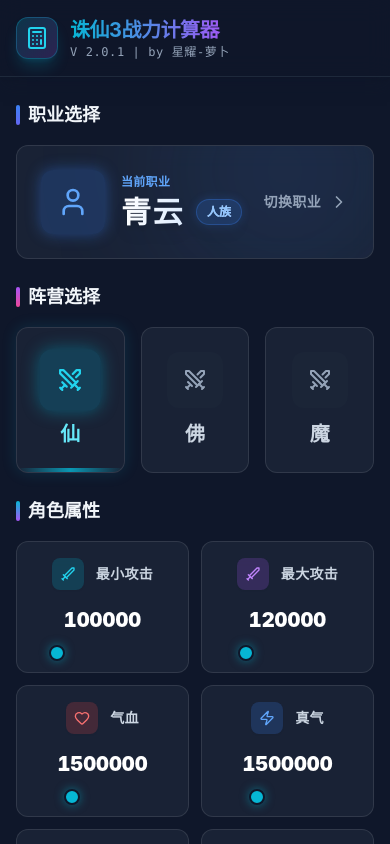
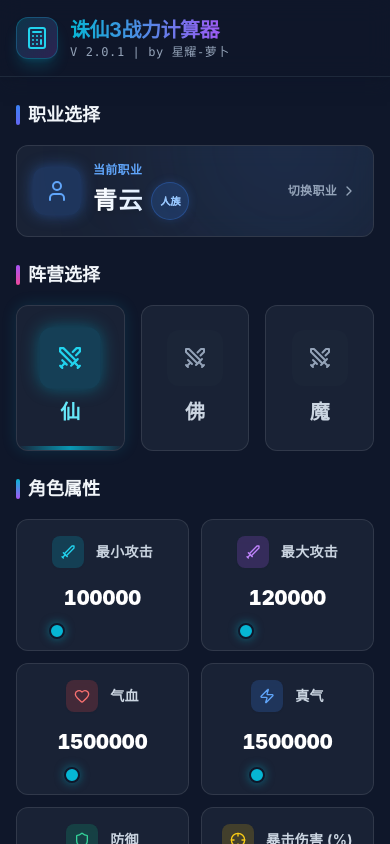
Before and after one commit to myonlystarWang/new_zx_calc, a React app in the folder web_app/: page / in a window 390 px wide. Shown: the top 844 px of the page. Built offline with nearby package versions, Linux system fonts and the light colour scheme; the HTML template or start-up script is replaced by a standard one.

Commit message:
修改小问题

```diff
--- a/web_app/src/components/business/ClassSelector.tsx
+++ b/web_app/src/components/business/ClassSelector.tsx
@@ -31,26 +31,26 @@
             {/* Selected Class Display (Trigger) */}
             <div
                 onClick={() => setIsModalOpen(true)}
-                className="glass-panel p-6 cursor-pointer transition-all duration-300 hover:border-blue-500/50 group relative overflow-hidden border-blue-500/30 bg-blue-500/5"
+                className="glass-panel p-4 md:p-6 cursor-pointer transition-all duration-300 hover:border-blue-500/50 group relative overflow-hidden border-blue-500/30 bg-blue-500/5"
             >
                 <div className="flex items-center justify-between relative z-10">
-                    <div className="flex items-center gap-4">
-                        <div className="p-4 rounded-xl bg-blue-500/20 text-blue-400 shadow-[0_0_15px_rgba(59,130,246,0.4)]">
-                            <User className="w-8 h-8" />
+                    <div className="flex items-center gap-3 md:gap-4">
+                        <div className="p-3 md:p-4 rounded-xl bg-blue-500/20 text-blue-400 shadow-[0_0_15px_rgba(59,130,246,0.4)]">
+                            <User className="w-6 h-6 md:w-8 md:h-8" />
                         </div>
                         <div>
                             <div className="text-xs text-blue-400 font-bold mb-1 tracking-wide">当前职业</div>
-                            <div className="text-3xl font-black text-transparent bg-clip-text bg-gradient-to-r from-white to-blue-200 drop-shadow-lg tracking-wider flex items-center gap-3">
+                            <div className="text-2xl md:text-3xl font-black text-transparent bg-clip-text bg-gradient-to-r from-white to-blue-200 drop-shadow-lg tracking-wider flex items-center gap-2 md:gap-3">
                                 {currentClass?.ClassName || '未选择'}
-                                <span className="text-xs font-bold text-blue-300 px-2.5 py-1 rounded-full bg-blue-500/20 border border-blue-500/30 shadow-[0_0_10px_rgba(59,130,246,0.2)] tracking-normal">
+                                <span className="text-[10px] md:text-xs font-bold text-blue-300 px-2 md:px-2.5 py-0.5 md:py-1 rounded-full bg-blue-500/20 border border-blue-500/30 shadow-[0_0_10px_rgba(59,130,246,0.2)] tracking-normal whitespace-nowrap">
                                     {currentClass?.Race || '未知'}
                                 </span>
                             </div>
                         </div>
                     </div>
-                    <div className="flex items-center gap-2 text-slate-400 group-hover:text-blue-300 transition-colors">
-                        <span className="text-sm font-bold tracking-wide">切换职业</span>
-                        <ChevronRight className="w-5 h-5" />
+                    <div className="flex items-center gap-1 md:gap-2 text-slate-400 group-hover:text-blue-300 transition-colors">
+                        <span className="text-xs md:text-sm font-bold tracking-wide whitespace-nowrap">切换职业</span>
+                        <ChevronRight className="w-4 h-4 md:w-5 md:h-5" />
                     </div>
                 </div>
 
--- a/web_app/src/components/layout/Header.tsx
+++ b/web_app/src/components/layout/Header.tsx
@@ -3,7 +3,7 @@
 
 export const Header: React.FC = () => {
     return (
-        <header className="w-full py-4 md:py-6 mb-6 md:mb-8 border-b border-slate-800 bg-slate-900/80 backdrop-blur-md sticky top-0 z-50 shadow-lg shadow-slate-900/50">
+        <header className="w-full py-4 md:py-6 mb-6 md:mb-8 border-b border-slate-800 bg-slate-900/80 backdrop-blur-md sticky top-0 z-[100] shadow-lg shadow-slate-900/50">
             <div className="container mx-auto px-4 flex items-center justify-between">
                 <div className="flex items-center gap-3">
                     <div className="p-2 bg-gradient-to-br from-cyan-500/20 to-purple-500/20 rounded-xl border border-cyan-500/30 shadow-lg shadow-cyan-500/20">
```
